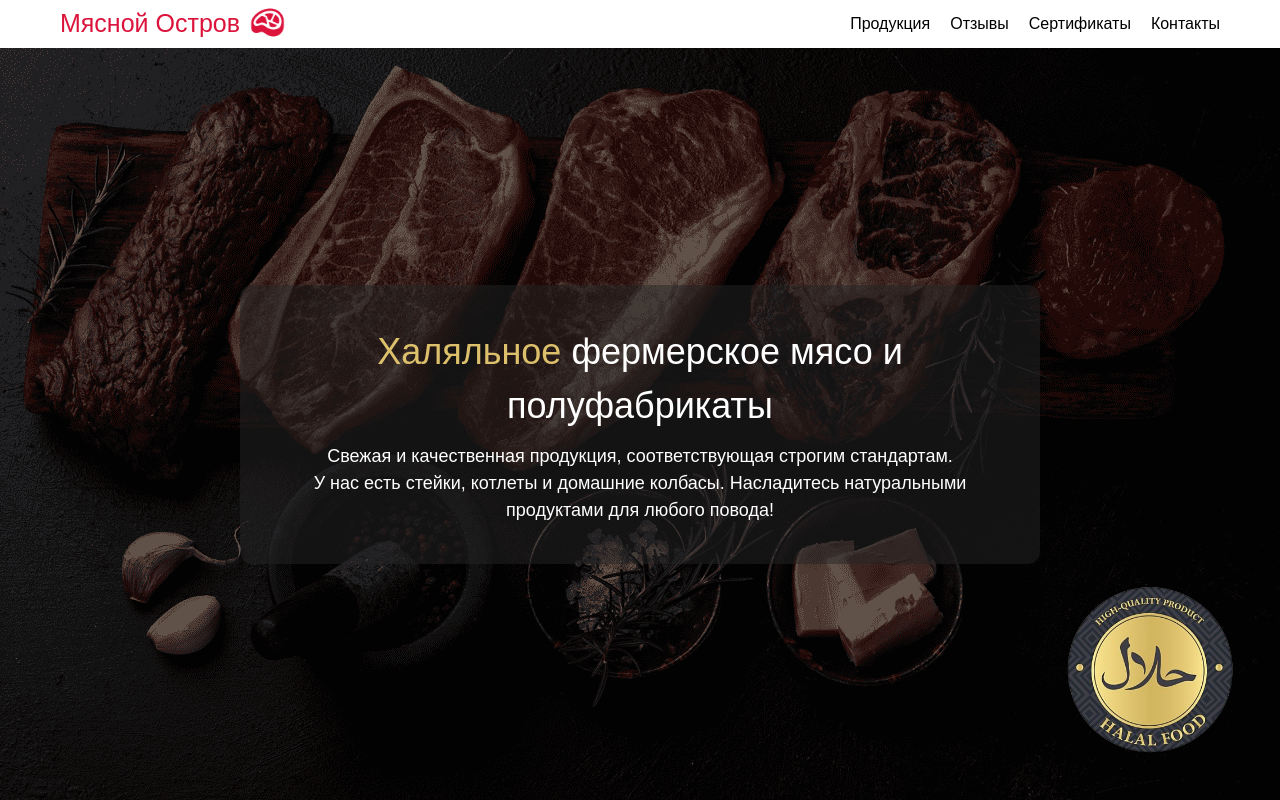
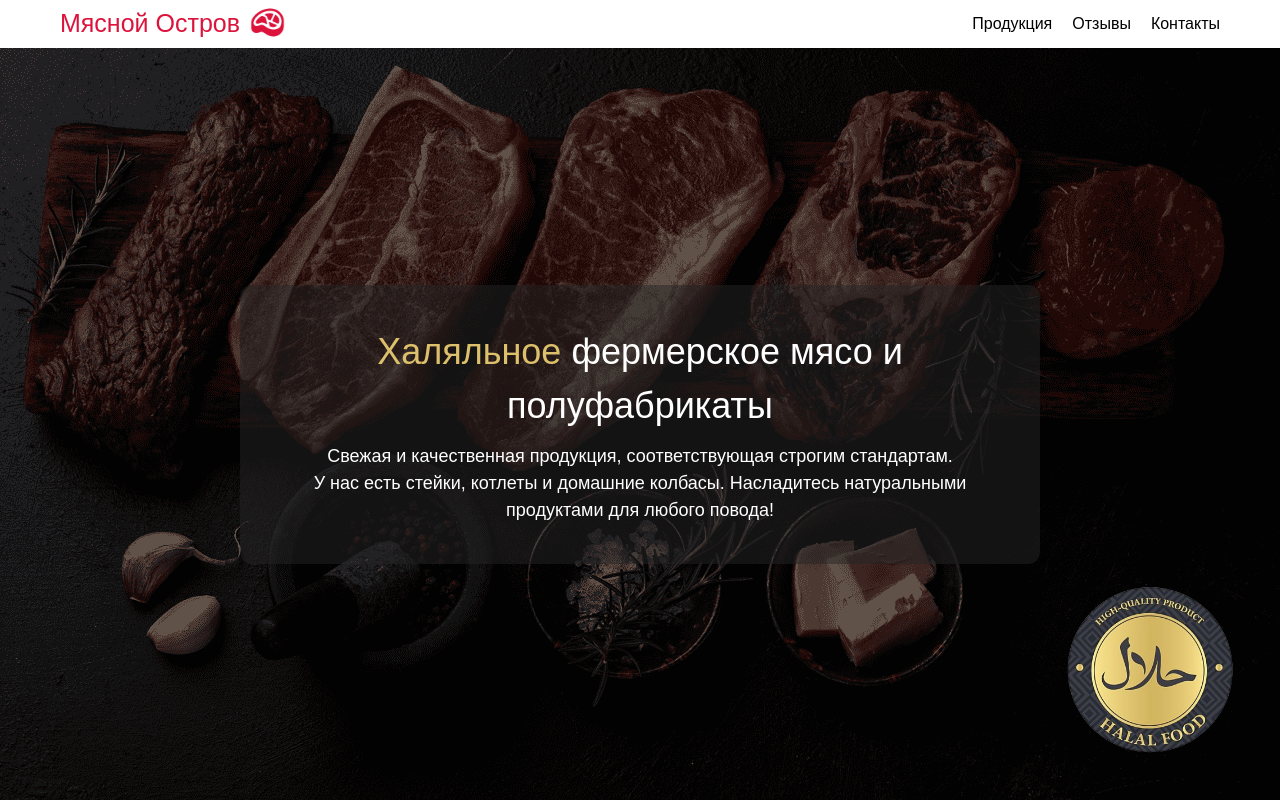
Before and after one commit to SatoruFF/meatIsland, a React (Vite) app in the folder frontend/: page /welcome in a window 1280 px wide. Built offline with nearby package versions, Linux system fonts and the light colour scheme.

Commit message:
feat: add hover on items & remove certificate route

```diff
--- a/frontend/src/features/Home/components/Header/HomeMenu/TabsMenu.tsx
+++ b/frontend/src/features/Home/components/Header/HomeMenu/TabsMenu.tsx
@@ -17,8 +17,7 @@ const TabsMenu: React.FC = () => {
   const [tabsMenu] = useState<{ [key: number]: Tab }>({
     1: { title: "Продукция", path: PATHS.CATALOG_PATH },
     2: { title: "Отзывы", path: PATHS.REVIEWS },
-    3: { title: "Сертификаты", path: PATHS.CERTIFICATES },
-    4: { title: "Контакты", path: PATHS.CONTACTS },
+    3: { title: "Контакты", path: PATHS.CONTACTS },
   });
 
   return (
--- a/frontend/src/features/Home/components/Header/styles.module.less
+++ b/frontend/src/features/Home/components/Header/styles.module.less
@@ -18,5 +18,7 @@
 
 // Items
 .navigateItem:hover {
+  text-decoration: underline;
+  color: #ff4d4f;
   cursor: pointer;
 }
```
